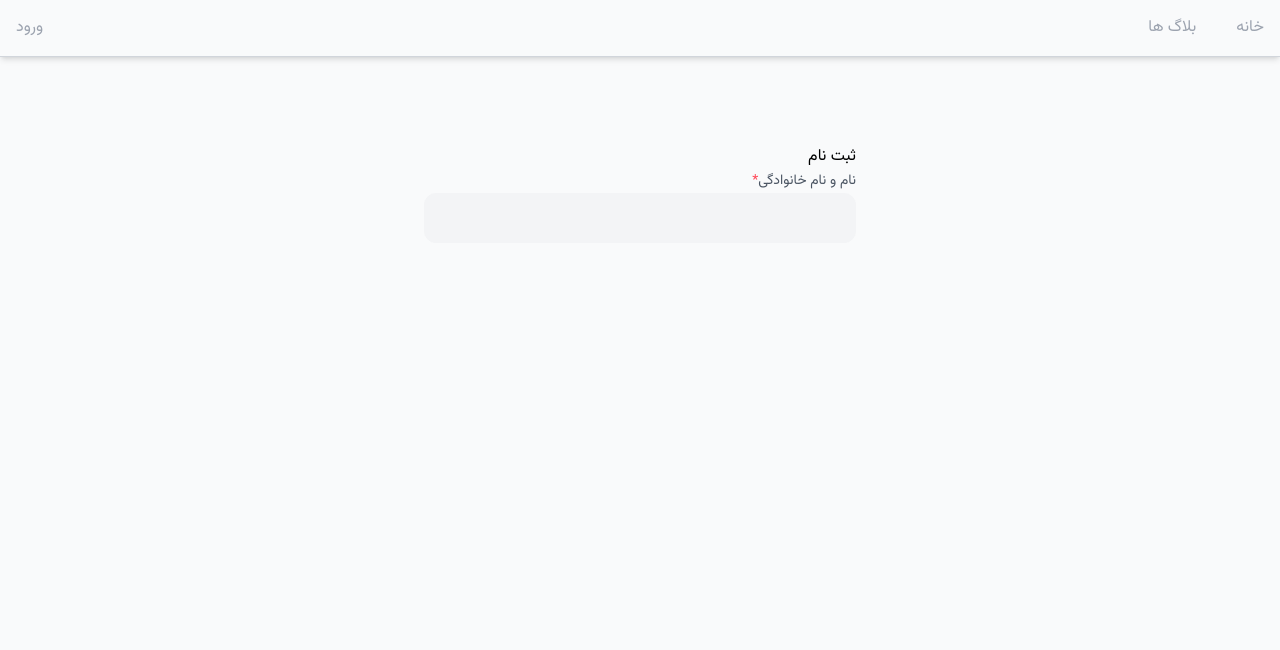
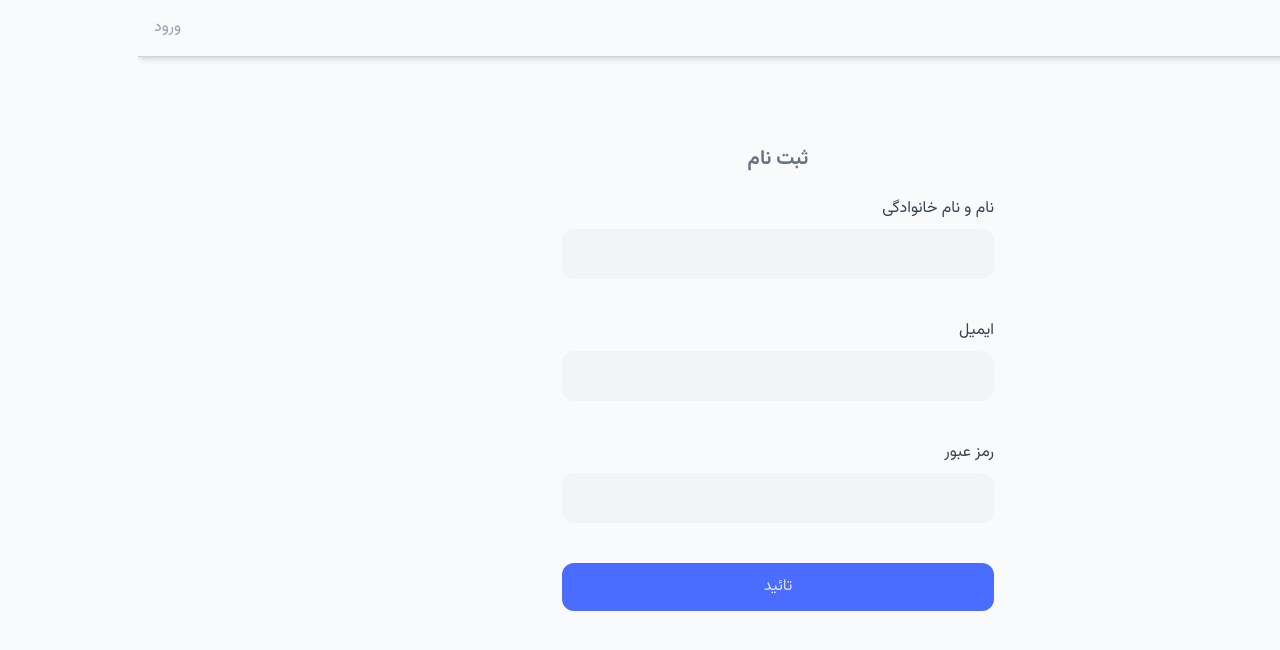
Before and after one commit to erfanmoulaee/Blog-App, a Next.js app: page /signup in a window 1280 px wide. Shown: the top 650 px of the page. Built offline with nearby package versions, Linux system fonts and the light colour scheme.

Commit message:
React Hook Form added to project

```diff
--- a/package.json
+++ b/package.json
@@ -12,7 +12,8 @@
     "@heroicons/react": "^2.2.0",
     "next": "^15.2.0-canary.30",
     "react": "^19.0.0",
-    "react-dom": "^19.0.0"
+    "react-dom": "^19.0.0",
+    "react-hook-form": "^7.54.2"
   },
   "devDependencies": {
     "@eslint/eslintrc": "^3",
--- a/src/app/(auth)/signup/page.jsx
+++ b/src/app/(auth)/signup/page.jsx
@@ -1,14 +1,27 @@
-import TextField from "@/ui/TextField";
+"use client";
 
-export const metadata = {
-  title: "ثبت نام",
-};
+import Button from "@/ui/Button";
+import RHFTextField from "@/ui/RHFTextField";
+import { useForm } from "react-hook-form";
+
+// export const metadata = {
+//   title: "ثبت نام",
+// };
 function SignUp() {
+  const { register, handleSubmit } = useForm();
+  const onSubmit = (values) => {
+    console.log(values);
+  };
   return (
     <div>
-      <h1>ثبت نام</h1>
-      <form>
-        <TextField name="name" label="نام و نام خانوادگی" isRequired />
+      <h1 className="text-xl font-bold text-secondary-500 text-center mb-6">ثبت نام</h1>
+      <form onSubmit={handleSubmit(onSubmit)} className="space-y-10">
+        <RHFTextField label=" نام و نام خانوادگی" name="name" register={register} />
+        <RHFTextField label="ایمیل" name="email" register={register} dir="ltr" />
+        <RHFTextField label="رمز عبور" name="password" register={register} type="password" dir="ltr" />
+        <Button type="submit" variant="primary" className="w-full">
+          تائید
+        </Button>
       </form>
     </div>
   );
--- /dev/null
+++ b/src/ui/RHFTextField.jsx
@@ -0,0 +1,13 @@
+export default function RHFTextField({ type = "text", label, name, dir = "rtl", register, errors, validationSchema = {}, ...rest }) {
+  const errorMessages = errors?.[name];
+  const hasError = !!(errors && errorMessages);
+  return (
+    <div className={`textField relative ${hasError ? "textField--invalid" : ""}`}>
+      <label htmlFor={name} className="mb-2 block text-secondary-700">
+        {label}
+      </label>
+      <input autoComplete="off" type={type} id={name} dir={dir} className={`textField__input  ${dir === "ltr" ? "text-left" : "text-right"}`} {...register(name, validationSchema)} {...rest} />
+      {errors && errors[name] && <span className="text-red-600 block text-xs mt-2">{errors[name]?.message}</span>}
+    </div>
+  );
+}
```
Also changed, not shown: 1 other file (tests, documents, lock files or other folders).
